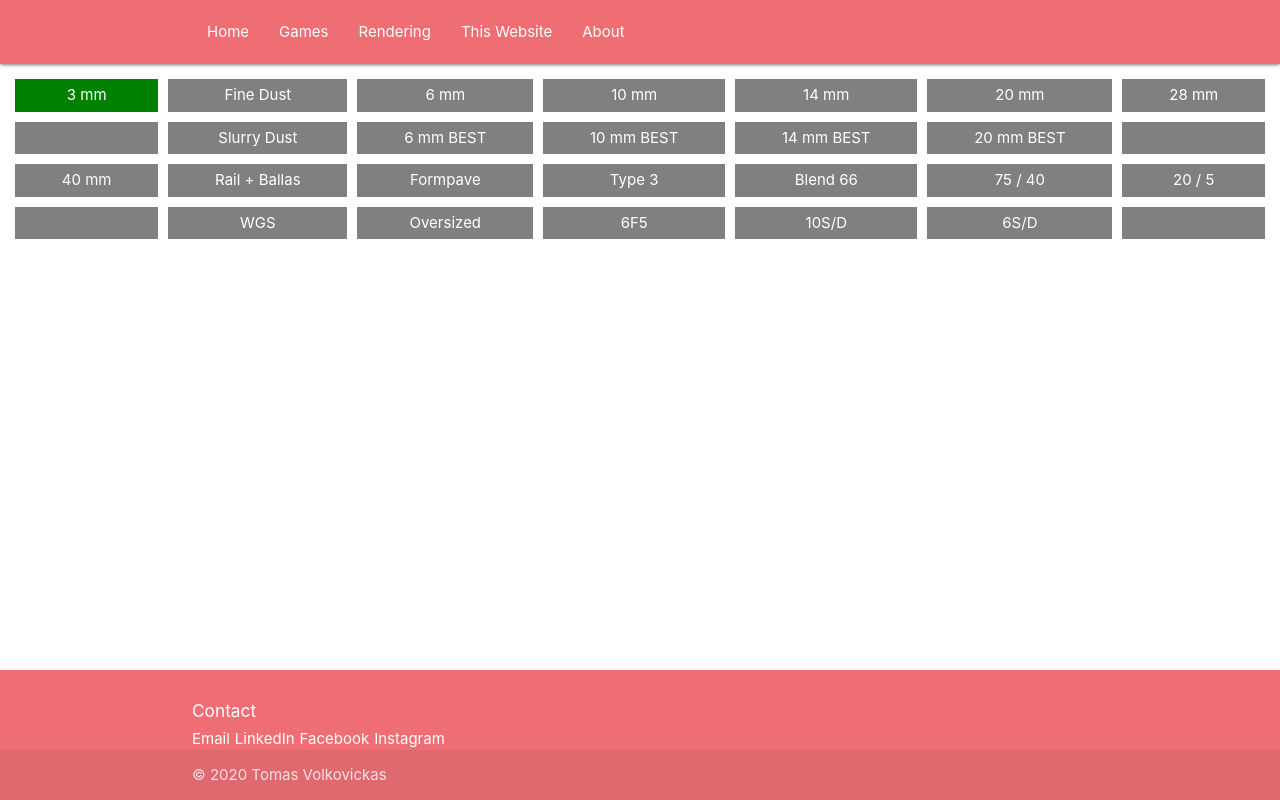
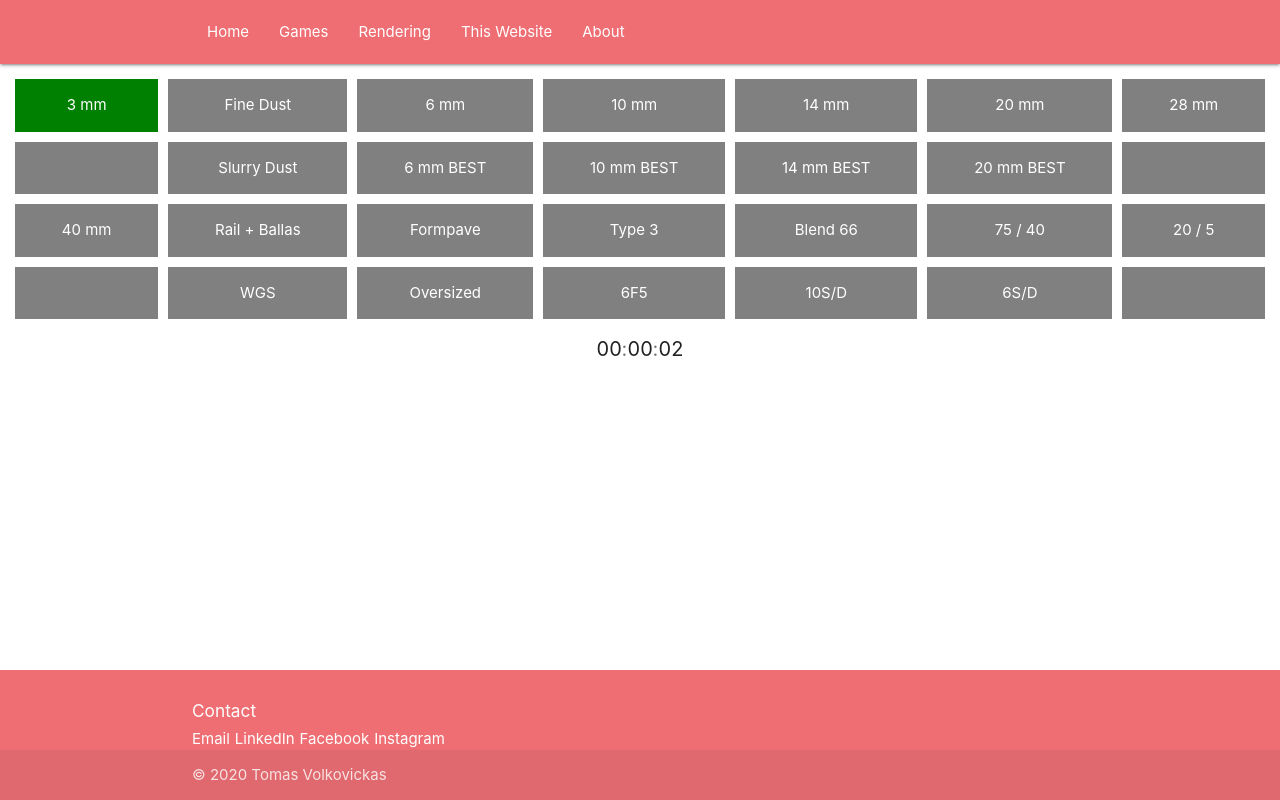
Before and after one commit to tvolkovickas/tomasv, a React (Create React App) app: page /mtrack in a window 1280 px wide. Both pictures are taken after a click on the element "3 mm". Built offline with nearby package versions, Linux system fonts and the light colour scheme.

Commit message:
Add timer

```diff
--- a/src/pages/Mtrack/index.js
+++ b/src/pages/Mtrack/index.js
@@ -1,10 +1,11 @@
-import React, { useState } from "react";
+import React, { useState, useEffect } from "react";
 import cn from "classnames";
 
 import styles from "./style.module.css";
 
 const Mtrack = () => {
   const [selectedItem, setSelectedItem] = useState(null);
+  const [counter, setCounter] = useState(null);
   const displayItems = [
     "3 mm",
     "Fine Dust",
@@ -39,9 +40,23 @@ const Mtrack = () => {
     if (item === "") {
       return;
     }
+    setCounter(item === selectedItem ? null : 0);
     setSelectedItem(item === selectedItem ? null : item);
   };
+
+  useEffect(() => {
+    let timer1;
+    if (counter !== null) {
+      timer1 = setTimeout(() => {
+        setCounter((counter) => counter + 1);
+      }, 1000);
+    }
+    return () => {
+      clearTimeout(timer1);
+    };
+  }, [counter]);
   return (
+    <div>
       <div className={styles.container}>
         {displayItems.map((item, index) => (
           <div
@@ -55,6 +70,28 @@ const Mtrack = () => {
           </div>
         ))}
       </div>
+      {counter !== null && (
+        <div className={styles.counter}>
+          <span>
+            {Math.floor((counter % (60 * 60 * 24)) / (60 * 60))
+              .toString()
+              .padStart(2, "0")}
+          </span>
+          <span className={styles.blinker}>:</span>
+          <span>
+            {Math.floor((counter % (60 * 60)) / 60)
+              .toString()
+              .padStart(2, "0")}
+          </span>
+          <span className={styles.blinker}>:</span>
+          <span>
+            {Math.floor(counter % 60)
+              .toString()
+              .padStart(2, "0")}
+          </span>
+        </div>
+      )}
+    </div>
   );
 };
 
--- a/src/pages/Mtrack/style.module.css
+++ b/src/pages/Mtrack/style.module.css
@@ -14,8 +14,25 @@
   padding: 5px;
   justify-content: center;
   word-break: break-word;
+  padding: 15px 0;
 }
 
 .on {
   background-color: green;
 }
+
+.counter {
+  display: flex;
+  justify-content: center;
+  font-size: 20px;
+}
+
+.blinker {
+  animation: blinker 1s linear infinite;
+}
+
+@keyframes blinker {
+  50% {
+    opacity: 0;
+  }
+}
```
Lines whose indentation alone changed are shown as unchanged.
